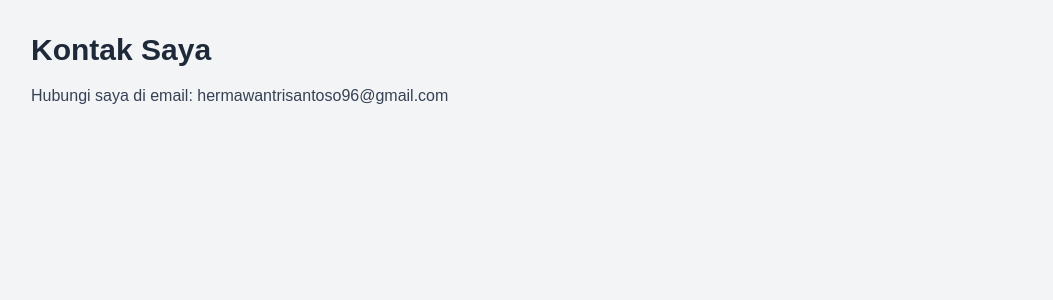
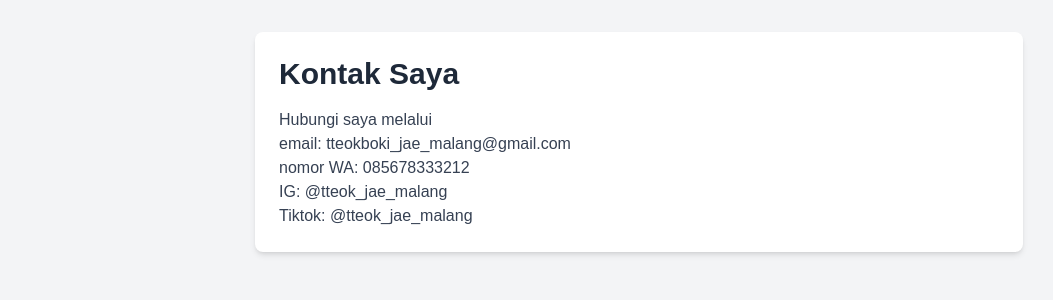
Before and after one commit to Hermawan1630/hermawan-website, a Next.js app: page /kontak in a window 1280 px wide. Shown: the top 300 px of the page, without its empty margins (1-1054 px from the left). Built offline with nearby package versions, Linux system fonts and the light colour scheme.

Commit message:
update teks di kontak

```diff
--- a/pages/kontak.js
+++ b/pages/kontak.js
@@ -1,9 +1,15 @@
 export default function Kontak() {
   return (
     <main className="min-h-screen bg-gray-100 p-8">
-      <h1 className="text-3xl font-bold text-gray-800 mb-4">Kontak Saya</h1>
-      <p className="text-gray-700">Hubungi saya di email: hermawantrisantoso96@gmail.com
-      </p>
+        <section className="max-w-3xl mx-auto bg-white rounded-lg p-6 shadow-md">
+            <h1 className="text-3xl font-bold text-gray-800 mb-4">Kontak Saya</h1>
+            <p className="text-gray-700">Hubungi saya melalui
+            <p className="text-gray-700">email: tteokboki_jae_malang@gmail.com</p>
+            <p className="text-gray-700">nomor WA: 085678333212</p>
+            <p className="text-gray-700">IG: @tteok_jae_malang</p>
+            <p className="text-gray-700">Tiktok: @tteok_jae_malang</p>
+            </p>
+        </section>
     </main>
   );
 }
```
